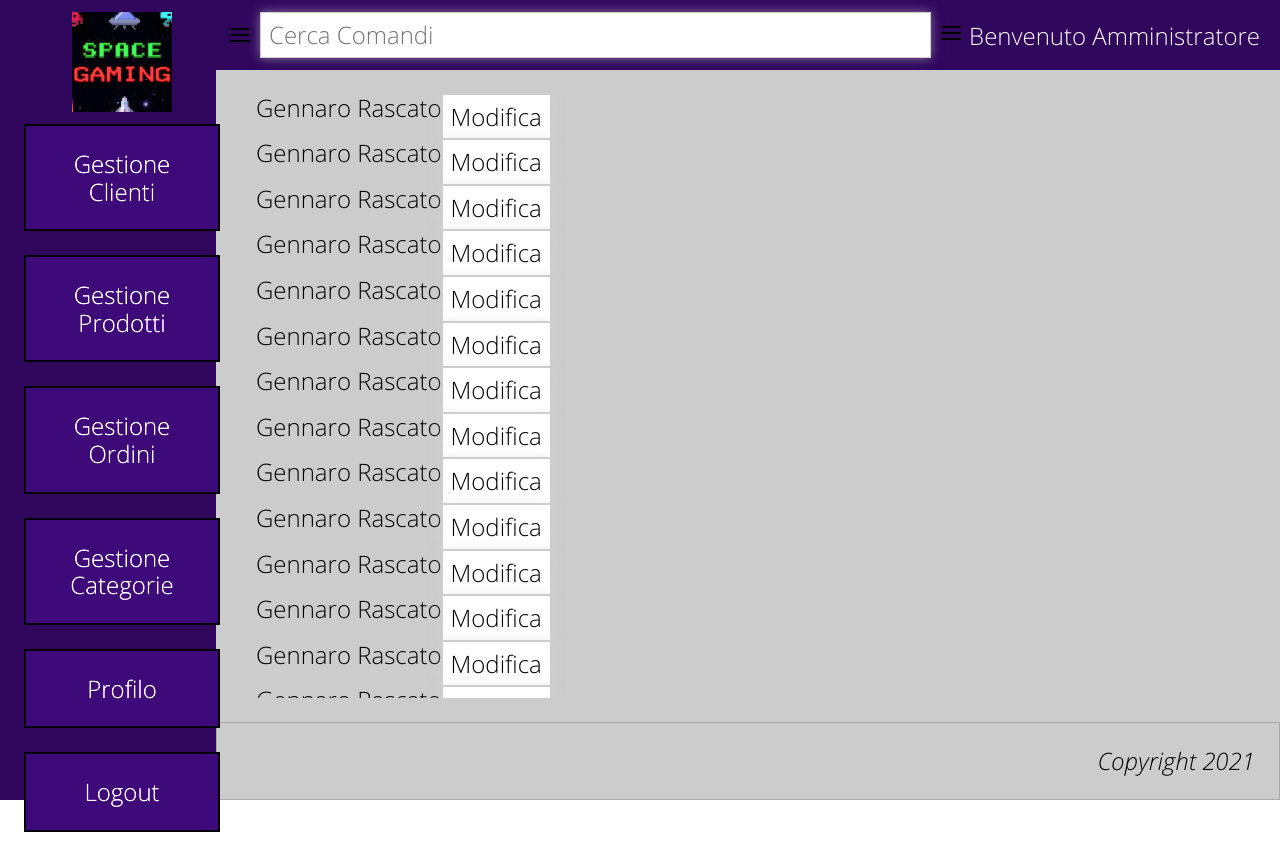
After one commit to Stil98/SpaceGaming, a Java web app: page /crm/gClienti in a window 1280 px wide. The commit adds this page. Run offline with Tomcat 11, a stand-in JSP engine, Linux system fonts and the light colour scheme.

Commit message:
gClienti.jsp

```diff
--- /dev/null
+++ b/src/main/webapp/WEB-INF/views/crm/gClienti.jsp
@@ -0,0 +1,64 @@
+<%@ page contentType="text/html;charset=UTF-8" language="java" %>
+<%@ taglib prefix="c" uri="http://java.sun.com/jsp/jstl/core" %>
+<c:set var="context" value="${pageContext.request.contextPath}"/>
+<!DOCTYPE html>
+<html lang="it" dir="ltr">
+<head>
+    <title>Admin Dashboard</title>
+    <jsp:include page="../partials/head.jsp">
+        <jsp:param name="title" value="Admin Dashboard"/>
+        <jsp:param name="styles" value="crm"/>
+        <jsp:param name="scripts" value="crm"/>
+    </jsp:include>
+    <style>
+        .list{
+            height: 70vh;
+            width:80vw;
+        }
+        .list{
+            overflow:hidden;
+            overflow-y:scroll;
+        }
+    </style>
+</head>
+<body>
+<main class="app">
+    <aside class="sidebar">
+        <nav class="menu grid-y align-center">
+            <img src="${context}/images/logo.png" width="100" height="100">
+            <a href="">Gestione Clienti</a>
+            <a href="">Gestione Prodotti</a>
+            <a href="">Gestione Ordini</a>
+            <a href="">Gestione Categorie</a>
+            <a href="">Profilo</a>
+            <a href="">Logout</a>
+        </nav>
+    </aside>
+    <section class="content grid-y">
+        <header class="topbar grid-x align-center">
+            <img class="burger" src="${context}/icons/menu.svg">
+            <label class="field command">
+                <input type="text" placeholder="Cerca Comandi">
+            </label>
+            <span class="account">
+                <img src="${context}/icons/menu.svg">
+                Benvenuto Amministratore
+            </span>
+        </header>
+        <ul class="body list">
+                <c:forEach items="${customers}" var="customer">
+                    <li class="w40 grid-x">${customer.fname} ${customer.lname}
+                        <form action="UpdateCustomer">
+                            <input type="hidden" name="email" value="${customer.email}">
+                            <input type="submit" value="Modifica">
+                        </form>
+                    </li>
+                </c:forEach>
+        </ul>
+        <footer class="info">
+            <p>Copyright 2021</p>
+        </footer>
+    </section>
+</main>
+</body>
+</html>
--- a/src/main/webapp/index.jsp
+++ b/src/main/webapp/index.jsp
@@ -7,6 +7,6 @@
     </jsp:include>
 </head>
 <body>
-<% response.sendRedirect("./crm/dashboard"); %>
+<% response.sendRedirect("./crm/gClienti"); %>
 </body>
 </html>
```
Also changed, not shown: src/main/java/progetto/SpaceGaming/http/CrmServlet.java (+25 -3 lines), 6 other files.
